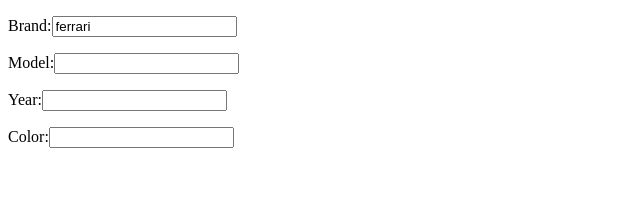
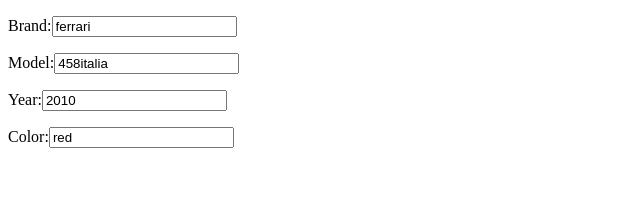
Before and after one commit to paolobaiada/React, a React (Create React App) app: page / in a window 1280 px wide. Shown: the top 198 px of the page, without its empty margins (0-640 px from the left). Built offline with nearby package versions, Linux system fonts and the light colour scheme.

Commit message:
carDetails

```diff
--- a/src/App.js
+++ b/src/App.js
@@ -5,7 +5,7 @@
   function App() {
 
     return (
-   <CarDetails brand = {"ferrari"} model={"458italia"} year={"2010"} color ={"red"}/>
+   <CarDetails brand = "ferrari" model="458italia" year= {2010} color="red"/>
     )
     }
 
--- a/src/Components/CarDetails.jsx
+++ b/src/Components/CarDetails.jsx
@@ -1,35 +1,64 @@
 import { useRef } from "react";
 import "../CarDetails.css";
+
 const CarDetails = (props) => {
-  const brand = useRef(props.brand);
+  const brand = useRef();
   const model = useRef();
   const year = useRef();
   const color = useRef();
+
+/* function handleChange(event){
+  if (event.target.name === "brand") {
+    brand.current.value = event.target.value
+const inputValue = brand.current.value
+console.log(inputValue)
+  }
+  else if (event.target.name === "model") {
+    model.current.value = event.target.value
+    const inputValue = model.current.value
+    console.log(inputValue)
+  }
+  else if (event.target.name === "year") {
+    year.current.value = event.target.value
+    const inputValue = year.current.value
+    console.log(inputValue)
+  }
+  else
+    color.current.value = event.target.value
+    const inputValue = color.current.value
+    console.log(inputValue)
+
+
+} */
+
   return (
-    <form>
+    <div>
+  <form>
       <p>
         <label htmlFor="brand">Brand:</label>
-        <input type="text" name="brand" value={props.brand} />
+        <input type="text" name="brand" ref={brand} defaultValue={props.brand} />
       </p>
       <p>
-        <label htmlFor="model" name="model">
-          Model:
-        </label>
-        <input type="text" />
+        <label htmlFor="model">Model:</label>
+        <input type="text" name="model" ref={model} defaultValue={props.model} />
       </p>
       <p>
-        <label htmlFor="year" name="year">
-          Year:
-        </label>
-        <input type="text" />
+        <label htmlFor="year">Year:</label>
+        <input type="text" name="year" ref={year} defaultValue={props.year} />
       </p>
       <p>
-        <label htmlFor="color" name="color">
-          Color:
-        </label>
-        <input type="text" />
+        <label htmlFor="color">Color:</label>
+        <input type="text" name="color" ref={color} defaultValue={props.color} />
       </p>
     </form>
+    </div>
+
   );
 };
+CarDetails.defaultProps = {
+  brand: "lamborghini",
+  model: "aventador",
+  yaer: "2015",
+  color: "yellow"
+};
 export default CarDetails;
```
